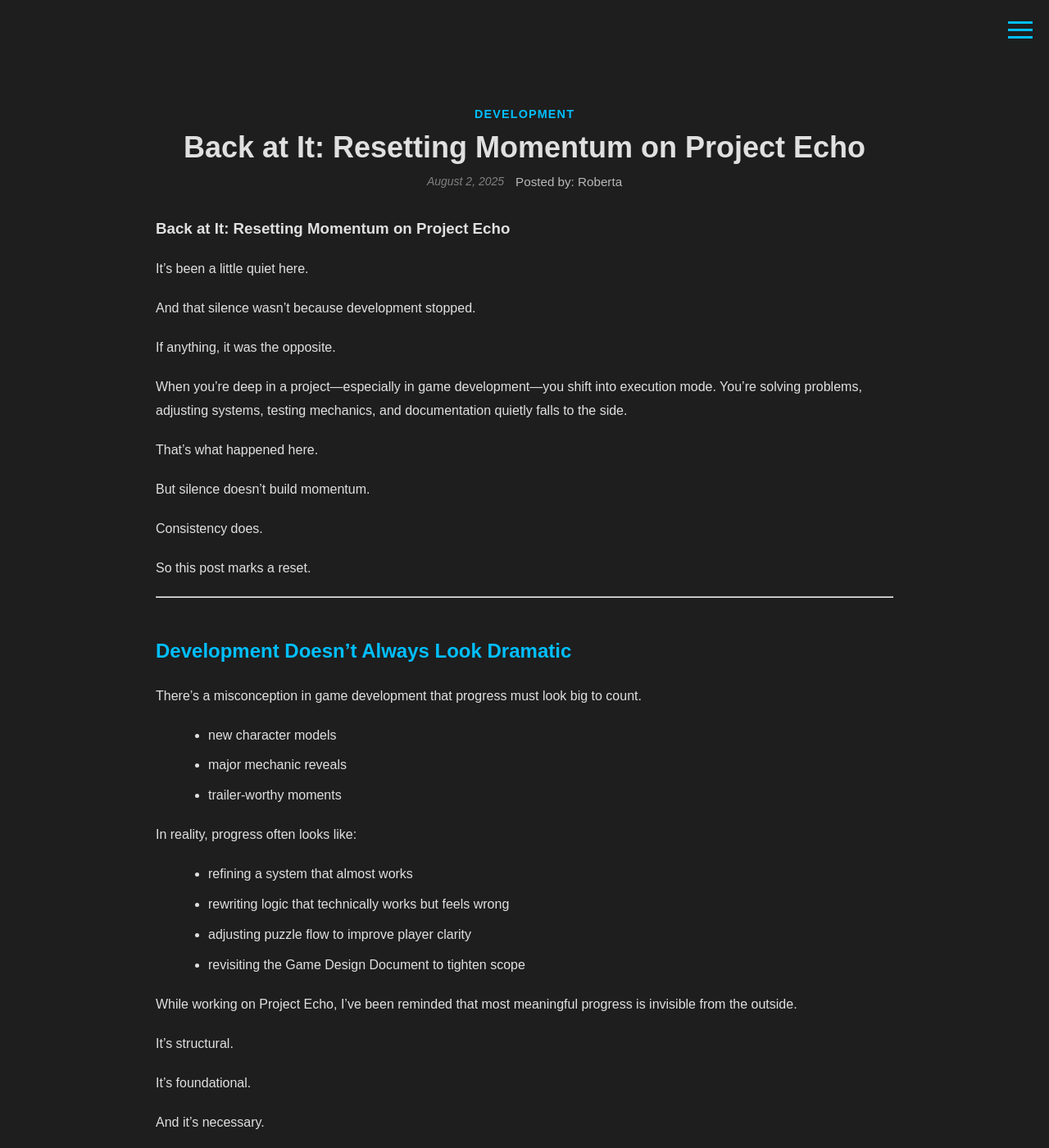
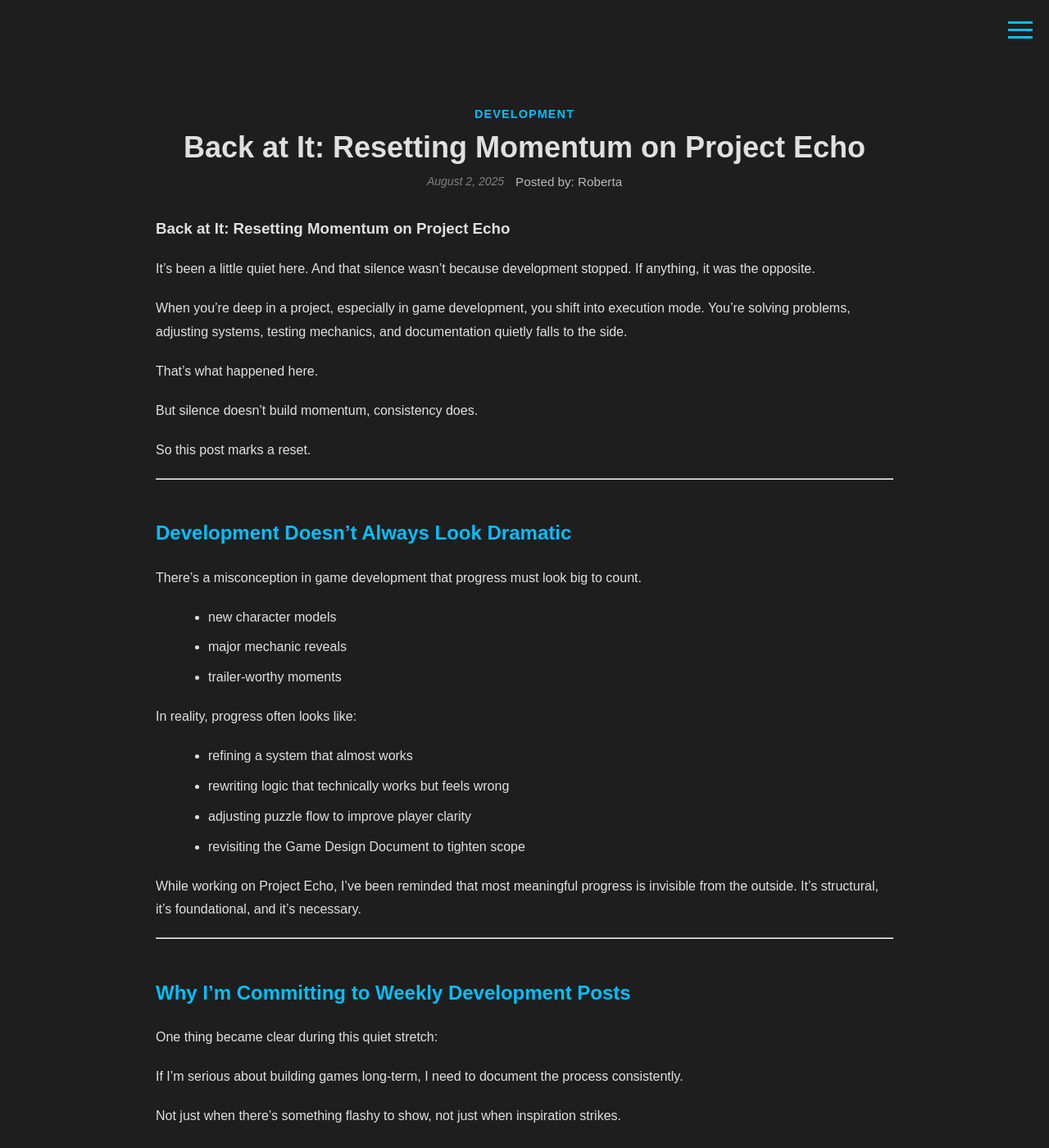
Before and after one commit to ScriptureExamined/NovawrightStudios, a Jekyll site: the page built from _posts/2026-03-01-resetting-momentum-on-project-echo.md, in a window 1280 px wide and 1400 px high. Shown: the whole window at 82% size. Built offline with Jekyll 4.4.1, drawn with Linux system fonts in a browser that asks for light colours; some of the changed text lies outside the part shown.

Commit message:
Update 2026-03-01-resetting-momentum-on-project-echo.md

```diff
--- a/_posts/2026-03-01-resetting-momentum-on-project-echo.md
+++ b/_posts/2026-03-01-resetting-momentum-on-project-echo.md
@@ -5,24 +5,18 @@ date: 2025-08-02
 author: Roberta
 categories: [Development]
 excerpt: >
-  It’s been a little quiet here. Not because development stopped—but because it didn’t. This post marks a reset and a commitment to building momentum through consistency.
+  It’s been a little quiet here. Not because development stopped, but because it didn’t. This post marks a reset and a commitment to building momentum through consistency.
 ---
 
 # Back at It: Resetting Momentum on Project Echo
 
-It’s been a little quiet here.
+It’s been a little quiet here. And that silence wasn’t because development stopped. If anything, it was the opposite.
 
-And that silence wasn’t because development stopped.
-
-If anything, it was the opposite.
-
-When you're deep in a project—especially in game development—you shift into execution mode. You're solving problems, adjusting systems, testing mechanics, and documentation quietly falls to the side.
+When you're deep in a project, especially in game development, you shift into execution mode. You're solving problems, adjusting systems, testing mechanics, and documentation quietly falls to the side.
 
 That’s what happened here.
 
-But silence doesn’t build momentum.
-
-Consistency does.
+But silence doesn’t build momentum, consistency does.
 
 So this post marks a reset.
 
@@ -43,13 +37,7 @@ In reality, progress often looks like:
 - adjusting puzzle flow to improve player clarity
 - revisiting the Game Design Document to tighten scope
 
-While working on Project Echo, I’ve been reminded that most meaningful progress is invisible from the outside.
-
-It’s structural.
-
-It’s foundational.
-
-And it’s necessary.
+While working on Project Echo, I’ve been reminded that most meaningful progress is invisible from the outside. It’s structural, it’s foundational, and it’s necessary.
 
 ---
 
@@ -59,8 +47,7 @@ One thing became clear during this quiet stretch:
 
 If I’m serious about building games long-term, I need to document the process consistently.
 
-Not just when there’s something flashy to show.
-Not just when inspiration strikes.
+Not just when there’s something flashy to show, not just when inspiration strikes.
 
 But every week.
 
@@ -93,15 +80,11 @@ Small ones. Hundreds of them. And those decisions compound.
 - Should this mechanic stay?
 - Does this feature serve the core loop?
 - Is this scope realistic?
-- Is complexity adding depth—or just friction?
+- Is complexity adding depth, or just friction?
 
-By documenting development openly, I’m creating accountability.
+By documenting development openly, I’m creating accountability. If I can’t explain why something exists in Project Echo, that’s a signal to revisit it.
 
-If I can’t explain why something exists in Project Echo, that’s a signal to revisit it.
-
-That discipline matters.
-
-It turns development from reactive into intentional.
+That discipline matters. It turns development from reactive into intentional.
 
 ---
 
@@ -115,9 +98,7 @@ Project Echo continues to evolve.
 
 That last point matters.
 
-Indie projects often fail not because of lack of creativity, but because of uncontrolled ambition.
-
-Every system in the game has to justify its place.
+Indie projects often fail not because of lack of creativity, but because of uncontrolled ambition. Every system in the game has to justify its place.
 
 And that mindset is shaping the development process moving forward.
 
@@ -135,9 +116,7 @@ Topics will include:
 - the most dangerous phase of game development
 - balancing creativity with feasibility
 
-And yes—ongoing lessons directly from Project Echo.
-
-This isn’t just about finishing a game.
+And yes—ongoing lessons directly from Project Echo. This isn’t just about finishing a game.
 
 It’s about:
 
@@ -149,11 +128,7 @@ It’s about:
 
 ## Final Thought
 
-Momentum is fragile.
-
-It fades quietly.
-
-But it can be rebuilt just as intentionally.
+Momentum is fragile. It fades quietly. But it can be rebuilt just as intentionally.
 
 This post marks that shift.
 
```
